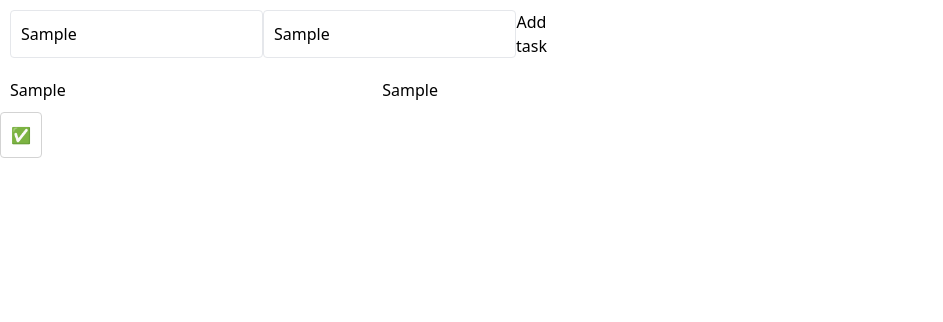
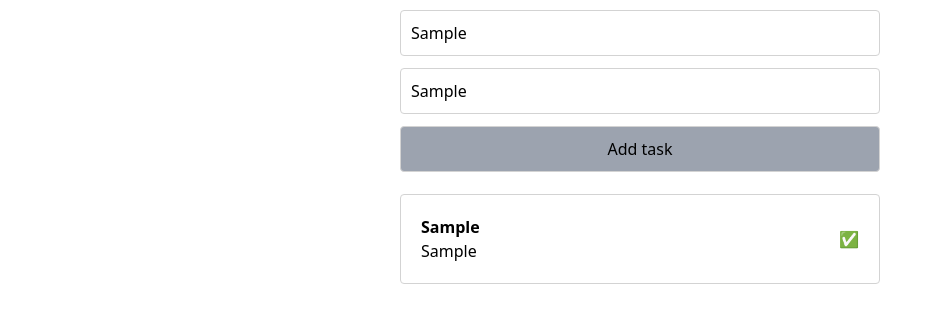
Before and after one commit to Monika-dotcom-boo/todo, a Vue app: page / in a window 1280 px wide. Both pictures are taken after typing "Sample", "Sample" into the empty fields and a click on the button "Add task". Shown: the top 322 px of the page, without its empty margins (0-943 px from the left). Built offline with nearby package versions, Linux system fonts and the light colour scheme.

Commit message:
styling components

```diff
--- a/src/App.vue
+++ b/src/App.vue
@@ -1,5 +1,5 @@
 <template>
-  <main class="max-w-md margin-auto">
+  <main class="w-[500px] max-w-full mx-auto">
     <TaskInput @onAddTask="addTasks"></TaskInput>
     <ul>
       <li v-for="item in taskList" :key="item.id">
--- a/src/components/TaskCard.vue
+++ b/src/components/TaskCard.vue
@@ -1,12 +1,12 @@
 <template>
-    <div>
-        <div class="flex justify-between items-center grid-rows-auto auto-cols-max gap-0 rounded border: solid 1px lightgrey p-2.5">
-            <h4>{{ model.title }}</h4>
+    <div class="flex rounded border border-solid border-[lightgrey] p-2.5 justify-between items-center m-2.5">
+        <div class="flex flex-col p-2.5">
+            <h4 class="font-bold">{{ model.title }}</h4>
             <p>{{ model.description }}</p>
         </div>
         <div>
-            <button class="rounded border border-solid border-[lightgrey] p-2.5" @click="emitOnDone" v-if="!model.status" >✅</button>
-            <button class="rounded border border-solid border-[lightgrey] p-2.5" @click="emitOnRemove" v-else>❌</button>
+            <button class="p-2.5 " @click="emitOnDone" v-if="!model.status">✅</button>
+            <button class="p-2.5" @click="emitOnRemove" v-else>❌</button>
         </div>
     </div>
 </template>
--- a/src/components/TaskInput.vue
+++ b/src/components/TaskInput.vue
@@ -1,8 +1,8 @@
 <template>
-    <div class="m-2.5 flex 	place-content: space-around;">
-      <input class="rounded border border-solid border-1x lightgrey p-2.5" v-model="title" placeholder="Title" type="text">
-      <input class="rounded border border-solid border-1x lightgrey p-2.5" v-model="description" placeholder="Description" type="text">
-      <button @click="onAddTask">Add task</button>
+    <div class="m-2.5 flex flex-wrap">
+      <input class="rounded border border-solid border-[lightgrey] p-2.5 w-full  mb-3" v-model="title" placeholder="Title" type="text">
+      <input class="rounded border border-solid border-[lightgrey] p-2.5 w-full mb-3" v-model="description" placeholder="Description" type="text">
+      <button class="rounded border border-solid border-[lightgrey] p-2.5 w-full bg-gray-400 mb-3" @click="onAddTask">Add task</button>
     </div>
 </template>
 
```
